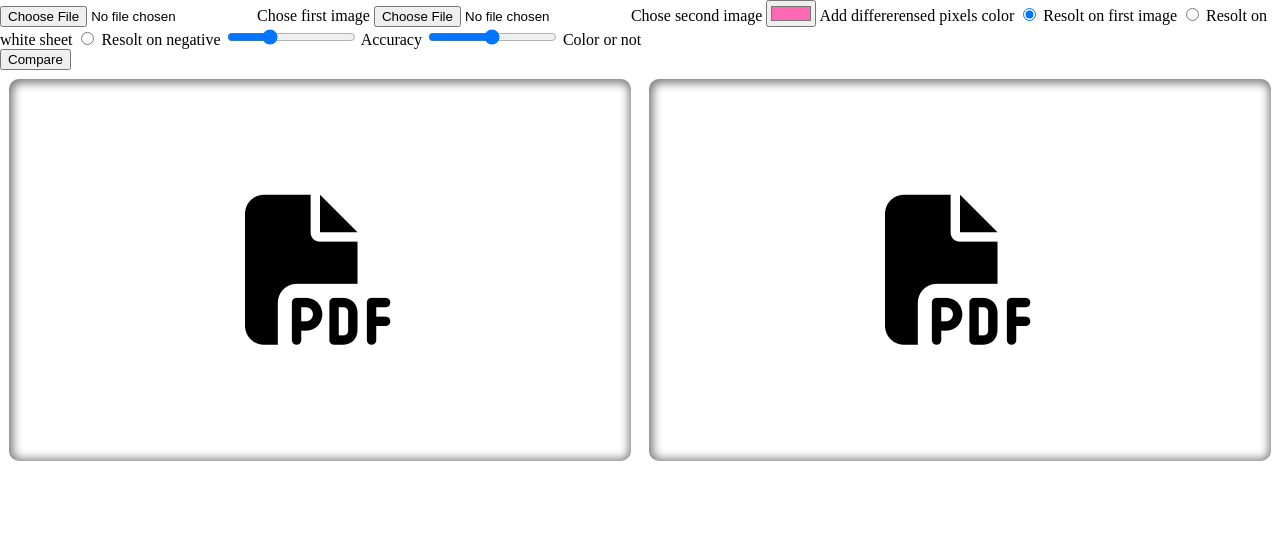
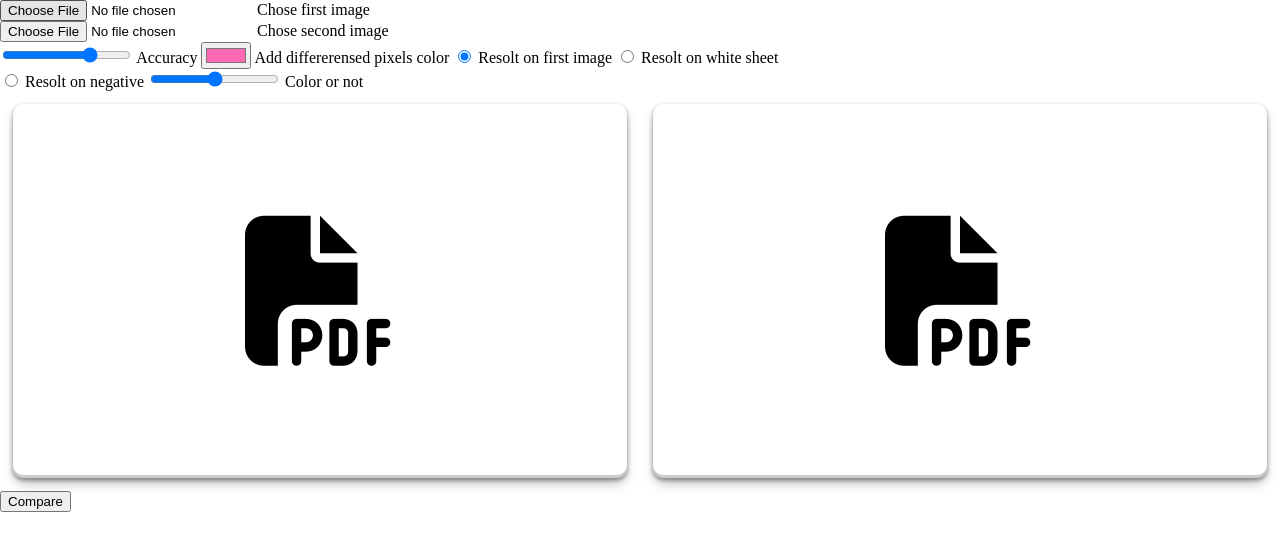
Before and after one commit to Mellivor/pdf_difference, a plain HTML site: page index.html in a window 1280 px wide. Drawn offline with Linux system fonts and the light colour scheme.

Commit message:
styles adjusted

```diff
--- a/css/style.css
+++ b/css/style.css
@@ -12,13 +12,14 @@ body {
 
 .first,
 .second {
+    box-sizing: border-box;
     overflow: hidden;
-    margin: .7vw;
+    margin: 1%;
     flex-grow: 1;
-    min-width: 48%;
+    width: 48%;
     border-radius: 10px;
     position: relative;
-    box-shadow: inset 1px 1px 10px 3px rgba(11, 11, 11, 0.542);
+    box-shadow: rgba(0, 0, 0, 0.4) 0px 2px 4px, rgba(0, 0, 0, 0.3) 0px 7px 13px -3px, rgba(0, 0, 0, 0.2) 0px -3px 0px inset;
     transition: box-shadow .8s ease-out;
 }
 
@@ -31,7 +32,8 @@ img {
 .drag-target {
     transition: box-shadow .8s ease-out;
     /* box-shadow: inset 1px 1px 10px 8px rgb(172, 221, 175); */
-    box-shadow: inset 2px 2px 10px 12px rgba(11, 11, 11, 0.542);
+    /* box-shadow: inset 2px 2px 10px 12px rgba(11, 11, 11, 0.542); */
+    box-shadow: rgba(0, 0, 0, 0.19) 0px 10px 20px, rgba(0, 0, 0, 0.23) 0px 6px 6px;
     /* font-size: rgba(0, 0, 255, 0.542); */
 }
 
@@ -55,3 +57,7 @@ i {
     transform: translate(-50%, -50%);
     font-size: 150px;
 }
+
+.compare {
+    /* width: 100%; */
+}
--- a/index.html
+++ b/index.html
@@ -11,26 +11,35 @@
 </head>
 
 <body>
-    <main>
+    <main class="main">
         <form action="#">
+            <div class="file-interface">
+                <div class="first-file-interface">
                     <input type="file" id="first-image" name="avatar" accept="image/png, image/jpeg">
                     <label for="first-image">Chose first image</label>
+                </div>
+                <div class="second-file-interface">
                     <input type="file" id="second-image" name="avatar" accept="image/png, image/jpeg">
                     <label for="first-image">Chose second image</label>
+                </div>
+            </div>
+            <div>
+                <input type="range" name="range" id="range" value="180" min="0" max="255">
+                <label for="range">Accuracy </label>
                 <input type="color" name="color" id="color" value="#FF69B4">
                 <label for="color">Add differerensed pixels color</label>
                 <input type="radio" name="chack-type" value="0" checked id="radio1">
                 <label for="radio1">Resolt on first image</label>
                 <input type="radio" name="chack-type" value="1" id="radio2">
                 <label for="radio2">Resolt on white sheet</label>
+            </div>
+            <div>
                 <input type="radio" name="chack-type" value="2" id="radio3">
                 <label for="radio3">Resolt on negative</label>
-            <input type="range" name="range" id="range" value="80" min="0" max="255">
-            <label for="range">Accuracy </label>
                 <input type="range" name="opacity" id="opacity" value="50" min="0" max="100">
                 <label for="opacity">Color or not</label>
+            </div>
         </form>
-        <button class="compare">Compare</button>
         <div class="files">
             <div class="first target">
                 <i class="fa-sharp fa-solid fa-file-pdf"></i>
@@ -41,6 +50,7 @@
                 <!-- <img src="/Img/1.jpg" alt="3"> -->
             </div>
         </div>
+        <button class="compare">Compare</button>
         <div class="resolt">
 
         </div>
```
Lines whose indentation alone changed are shown as unchanged.
